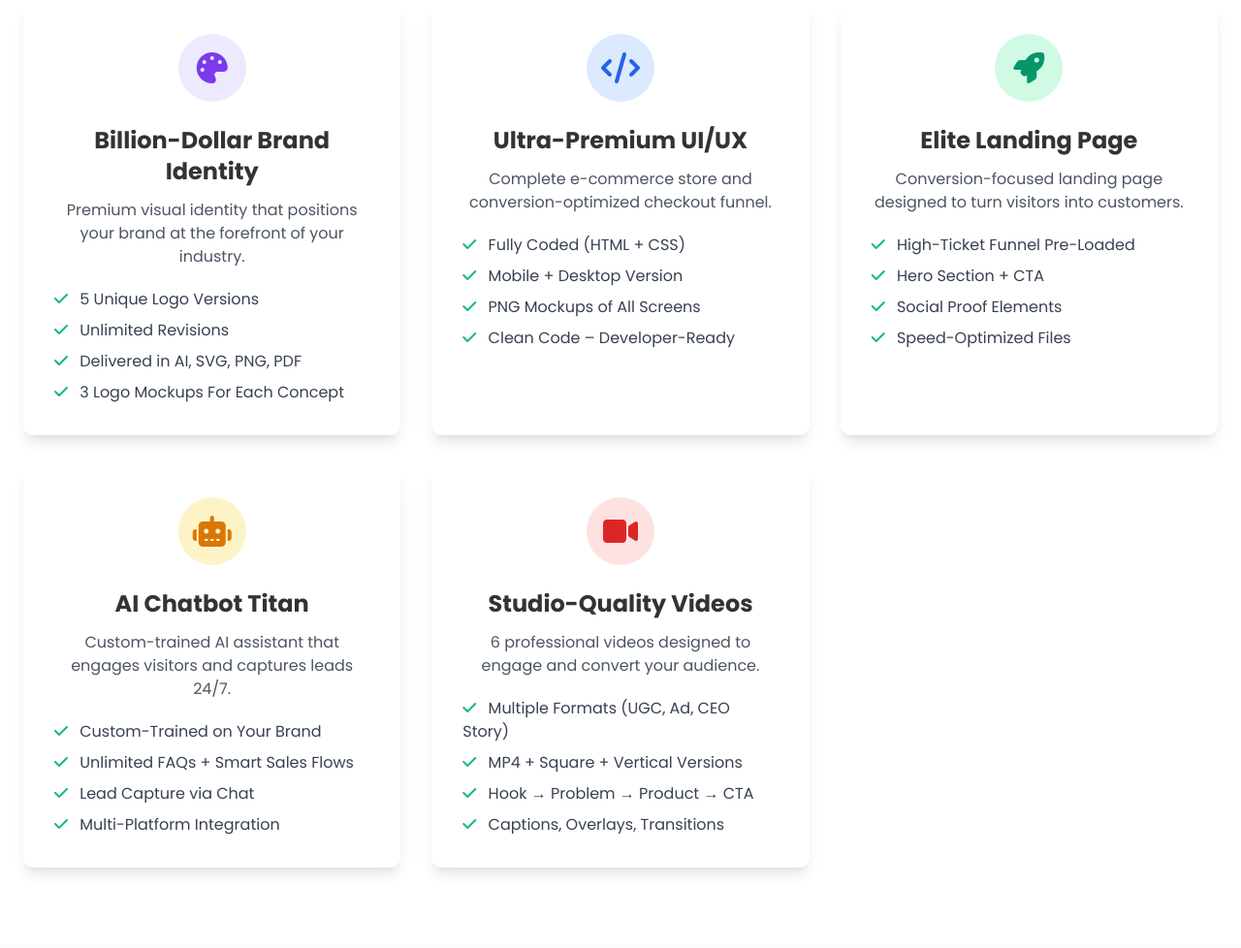
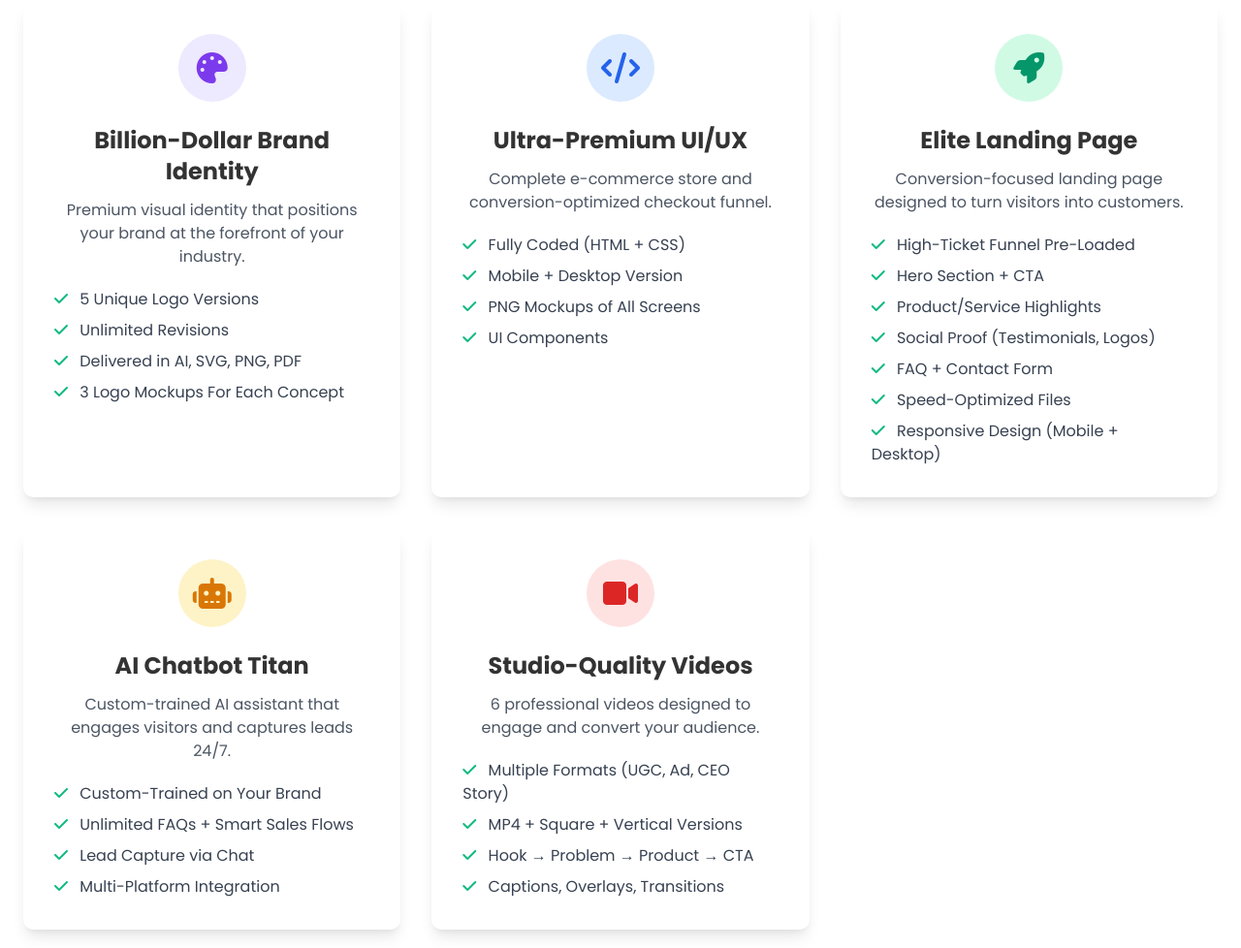
Before and after one commit to CreativeMitra/EcomBoost, a plain HTML site: page index.html in a window 1280 px wide. Shown: the part 1025-2003 px from the top of the page at 97% size. Drawn offline with nearby package versions, Linux system fonts and the light colour scheme.

Commit message:
Update index.html

```diff
--- a/index.html
+++ b/index.html
@@ -277,7 +277,7 @@
             <li><i class="fas fa-check text-green-500 mr-2" aria-hidden="true"></i> Fully Coded (HTML + CSS)</li>
             <li><i class="fas fa-check text-green-500 mr-2" aria-hidden="true"></i> Mobile + Desktop Version</li>
             <li><i class="fas fa-check text-green-500 mr-2" aria-hidden="true"></i> PNG Mockups of All Screens</li>
-            <li><i class="fas fa-check text-green-500 mr-2" aria-hidden="true"></i> Clean Code – Developer-Ready</li>
+            <li><i class="fas fa-check text-green-500 mr-2" aria-hidden="true"></i> UI Components</li>
           </ul>
         </div>
 
@@ -289,10 +289,13 @@
           <h3 class="text-2xl font-bold mb-3 text-center">Elite Landing Page</h3>
           <p class="text-gray-600 mb-5 text-center">Conversion-focused landing page designed to turn visitors into customers.</p>
           <ul class="space-y-2 text-gray-700">
-            <li><i class="fas fa-check text-green-500 mr-2" aria-hidden="true"></i> High-Ticket Funnel Pre-Loaded</li>
-            <li><i class="fas fa-check text-green-500 mr-2" aria-hidden="true"></i> Hero Section + CTA</li>
-            <li><i class="fas fa-check text-green-500 mr-2" aria-hidden="true"></i> Social Proof Elements</li>
-            <li><i class="fas fa-check text-green-500 mr-2" aria-hidden="true"></i> Speed-Optimized Files</li>
+              <li><i class="fas fa-check text-green-500 mr-2" aria-hidden="true"></i> High-Ticket Funnel Pre-Loaded</li>
+  <li><i class="fas fa-check text-green-500 mr-2" aria-hidden="true"></i> Hero Section + CTA</li>
+  <li><i class="fas fa-check text-green-500 mr-2" aria-hidden="true"></i> Product/Service Highlights</li>
+  <li><i class="fas fa-check text-green-500 mr-2" aria-hidden="true"></i> Social Proof (Testimonials, Logos)</li>
+  <li><i class="fas fa-check text-green-500 mr-2" aria-hidden="true"></i> FAQ + Contact Form</li>
+  <li><i class="fas fa-check text-green-500 mr-2" aria-hidden="true"></i> Speed-Optimized Files</li>
+  <li><i class="fas fa-check text-green-500 mr-2" aria-hidden="true"></i> Responsive Design (Mobile + Desktop)</li>
           </ul>
         </div>
 
```
